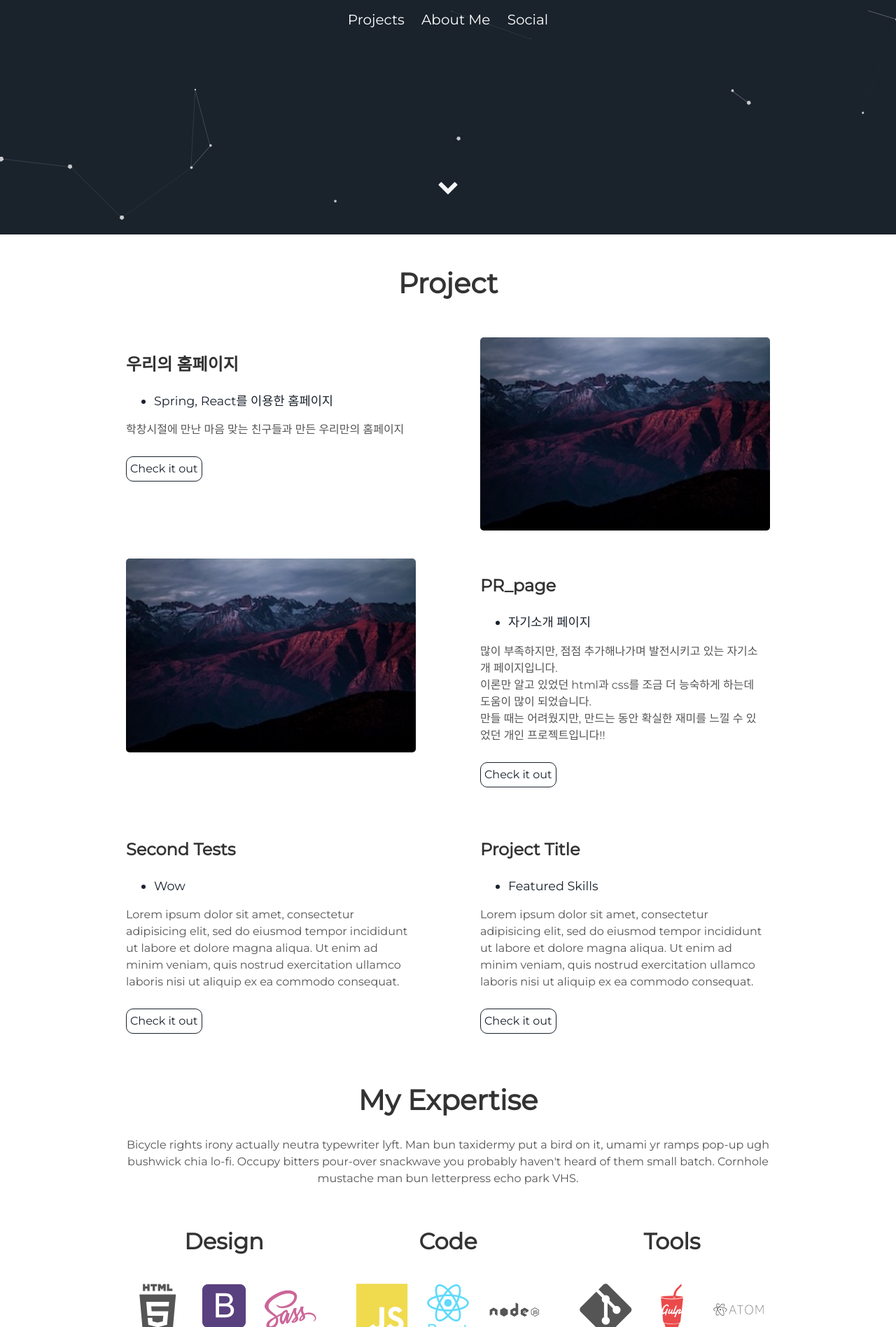
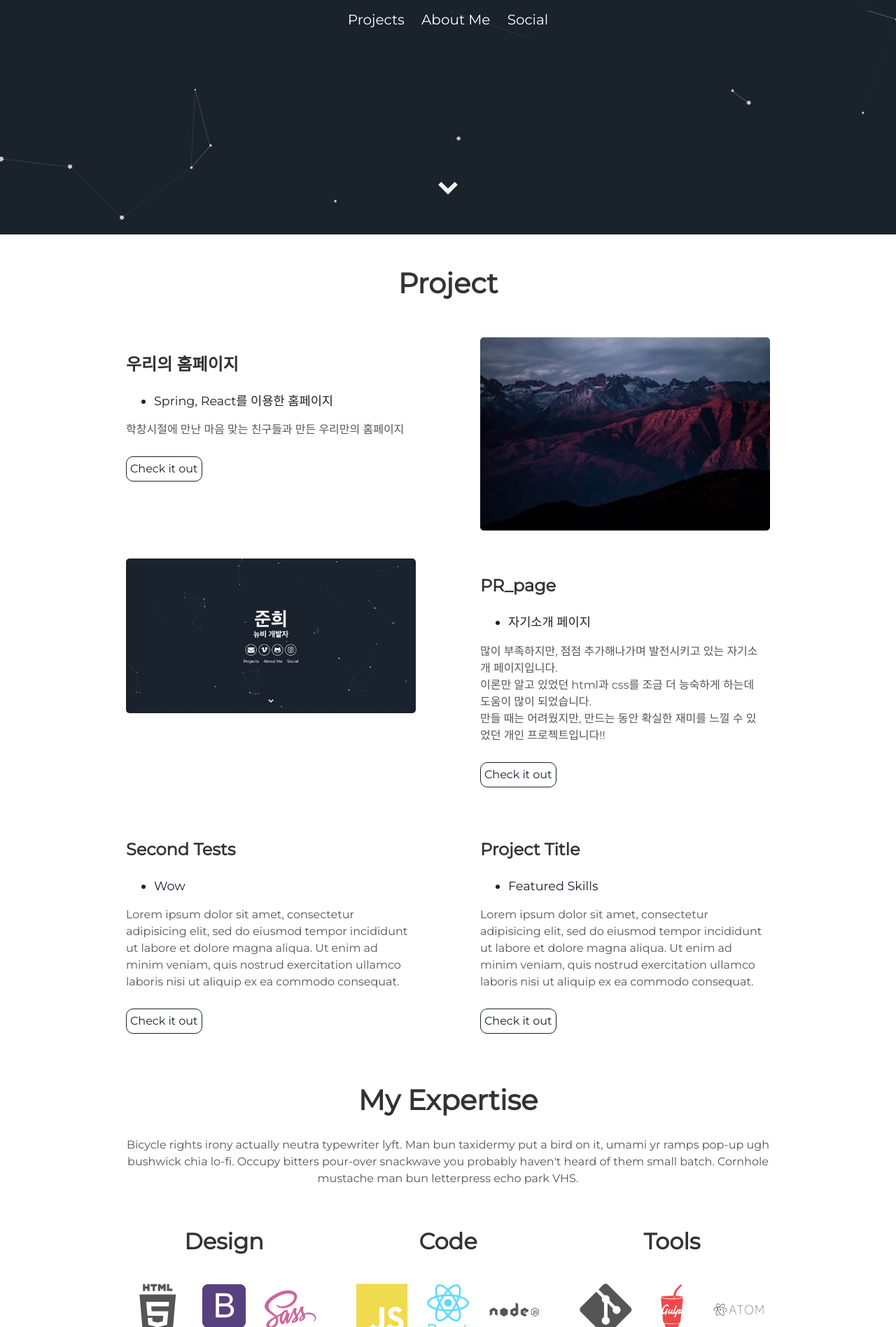
Before and after one commit to Jun2-Lee/Jun2-Lee.github.io, a Jekyll site: the page built from index.html, in a window 1280 px wide. Shown: the part 565-2461 px from the top of the page at 70% size. Built offline with Jekyll 4.4.1, drawn with Linux system fonts in a browser that asks for light colours.

Commit message:
Social Page

```diff
--- a/_includes/projects.html
+++ b/_includes/projects.html
@@ -16,7 +16,7 @@
 </div>
 <div class="user-projects">
   <div class="images-left">
-    <img alt="mountains" src="{{ "/assets/img/mountains.jpg" | prepend: site.baseurl }}" />
+    <img alt="mountains" src="{{ "/assets/img/Pr.jpeg" | prepend: site.baseurl }}" />
   </div>
 
   <div class="contents-right">
```
Also changed, not shown: assets/img/Pr.jpeg (added), src/img/스크린샷 2022-07-13 오후 8.41.54 중간.jpeg (added), 5 other files.
